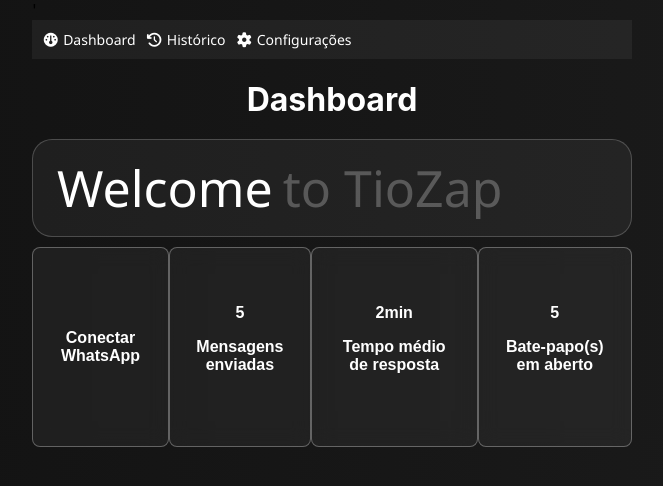
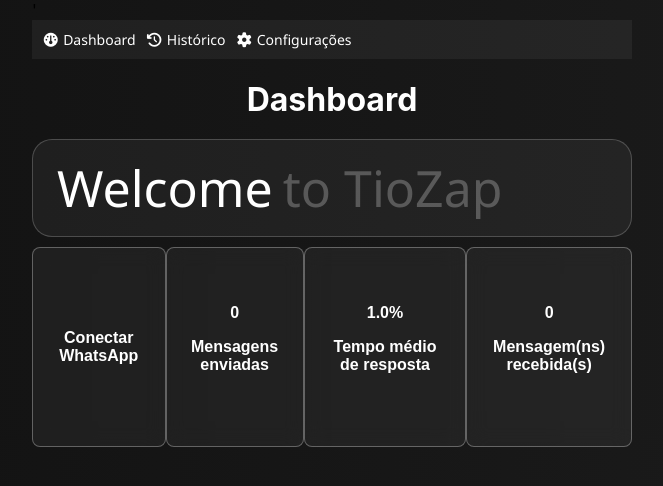
Before and after one commit to eaetomaz/frontend-tiozap, a React (Create React App) app: page /dashboard in a window 1280 px wide. Shown: the top 486 px of the page, without its empty margins (308-971 px from the left). Built offline with nearby package versions, Linux system fonts and the light colour scheme; no server answers.

Commit message:
feat: dados do resumo no dashboard

```diff
--- a/src/pages/Dashboard.jsx
+++ b/src/pages/Dashboard.jsx
@@ -6,6 +6,9 @@ export default function Dashboard() {
   const [connected, setConnected] = useState(false);
   const [checking, setChecking] = useState(false);
   const [showModal, setShowModal] = useState(false);
+  const [messagesSend, setMessagesSend] = useState(0);
+  const [averageMessages, setAverageMessages] = useState(1);
+  const [messagesReceived, setMessagesReceived] = useState(0);
 
   const connectWhatsApp = async () => {
     try {
@@ -19,6 +22,23 @@ export default function Dashboard() {
       console.error("Erro ao conectar:", err);
     }
   };
+
+const loadData = async () => {
+  try {
+    const response = await fetch("http://localhost:3001/summary");
+    const data = await response.json();
+
+    if(response.ok)
+    {
+      setMessagesSend(data.respostas);
+      setAverageMessages(data.mediaResposta);
+      setMessagesReceived(data.recebidos);
+    }
+
+  } catch (err) {
+    console.error("Erro ao carregar dados:", err);
+  }
+}
 
   useEffect(() => {
     const checkInitialStatus = async () => {
@@ -56,6 +76,9 @@ export default function Dashboard() {
             setShowModal(false);
             clearInterval(intervalId);
           }
+
+          loadData();
+
         } catch (err) {
           console.error("Erro ao verificar status:", err);
         }
@@ -83,20 +106,20 @@ export default function Dashboard() {
 
         <div className="div-one">
           <button className="btn-options">
-            5
+            {messagesSend}
             <p>Mensagens enviadas</p>
           </button>
         </div>
         <div className="div-one">
           <button className="btn-options">
-            2min
+            {averageMessages.toFixed(1)}%
             <p>Tempo médio de resposta</p>
           </button>
         </div>
         <div className="div-one">
           <button className="btn-options">
-            5
-            <p>Bate-papo(s) em aberto</p>
+            {messagesReceived}
+            <p>Mensagem(ns) recebida(s)</p>
           </button>
         </div>
       </div>
```
